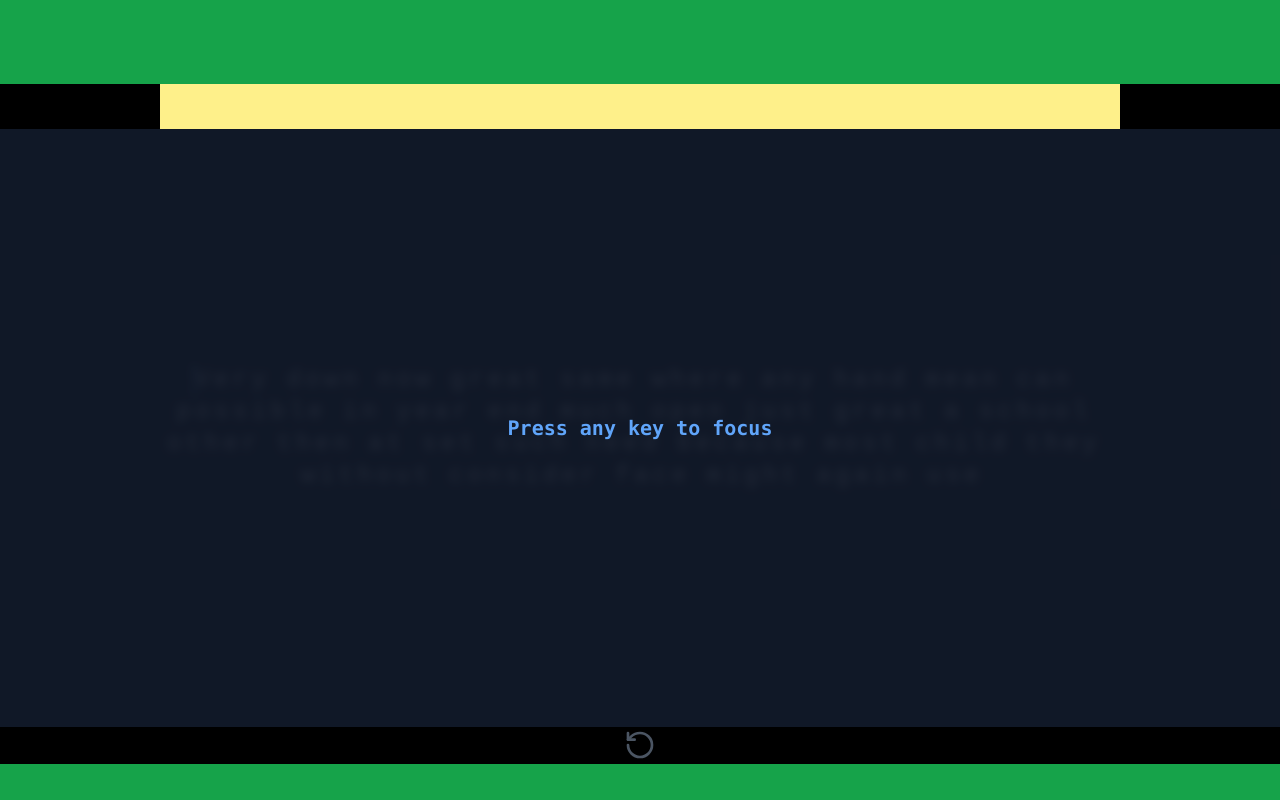
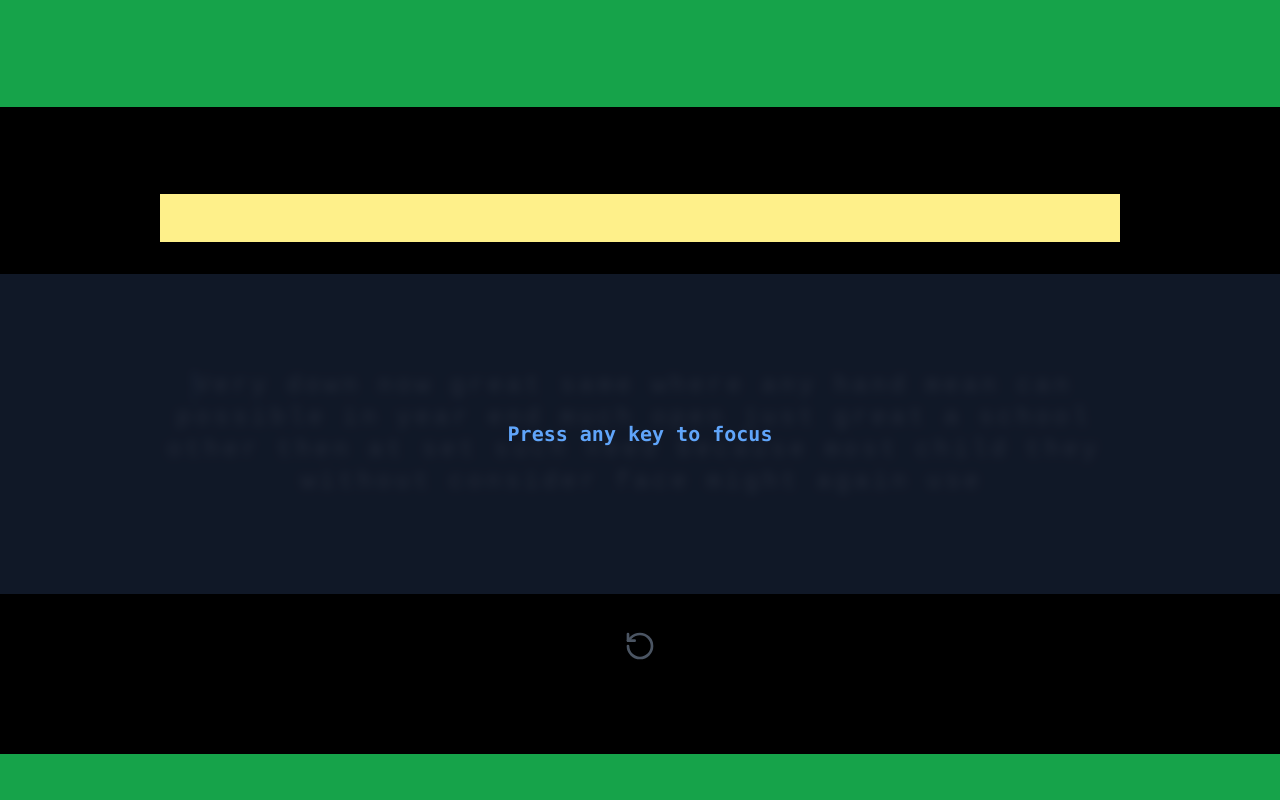
Before and after one commit to ni3rav/typi, a Next.js app: page / in a window 1280 px wide. Built offline with nearby package versions, Linux system fonts and the light colour scheme.

Commit message:
fix: minor ui fixes

```diff
--- a/components/Typing/TypingContainer.tsx
+++ b/components/Typing/TypingContainer.tsx
@@ -4,7 +4,7 @@ import { TypingText } from "./TypingText";
 
 export function TypingContainer() {
   return (
-    <div className="w-full h-[85vh] flex flex-col justify-start items-center">
+    <div className="w-full h-[85vh] flex flex-col justify-center items-center gap-8">
       {/* for adjusting text and stuff */}
       <div className="w-9/12 bg-yellow-200 h-12"></div>
       {/* for adjusting text and stuff */}
--- a/components/Typing/TypingText.tsx
+++ b/components/Typing/TypingText.tsx
@@ -105,7 +105,7 @@ export const TypingText: React.FC<Props> = ({
   return (
     <div
       ref={containerRef}
-      className="relative flex items-center justify-center w-full h-[80vh] bg-gray-900"
+      className="relative flex items-center justify-center w-full h-[40vh] bg-gray-900"
     >
       <motion.div
         animate={{ filter: started ? "blur(0px)" : "blur(5px)" }}
```
